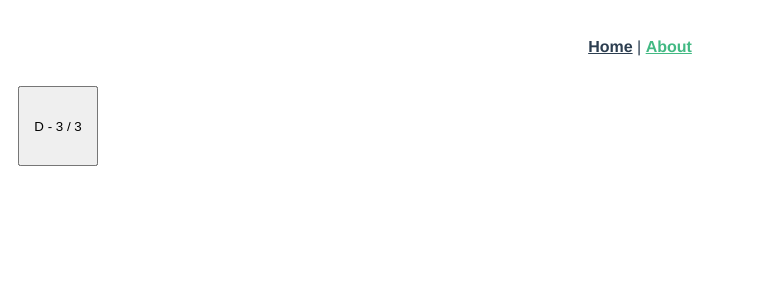
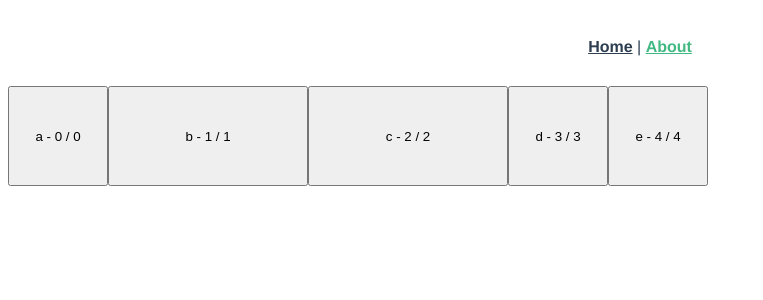
Before and after one commit to fito-cheol/LayoutCheol, a Vue app: page /about in a window 1280 px wide. Shown: the top 300 px of the page, without its empty margins (0-763 px from the left). Built offline with nearby package versions, Linux system fonts and the light colour scheme.

Commit message:
FInish Logic TODO: Clean Up Codes

```diff
--- a/src/components/GridCustom/Item.vue
+++ b/src/components/GridCustom/Item.vue
@@ -14,6 +14,15 @@ const CLICK_PIXEL_DISTANCE = 4
 export default {
   name: 'GridItem',
   props: {
+    item:{
+      type: String
+    },
+    list:{
+      type: Array
+    },
+    size:{
+      type: Number
+    },
     index: {
       type: Number
     },
@@ -26,7 +35,7 @@ export default {
     cellHeight: {
       type: Number
     },
-    cellCountPerRow: {
+    rowCount: {
       type: Number
     },
     rowShift: {
@@ -36,8 +45,6 @@ export default {
     draggable: {
       type: Boolean
     },
-    // 단위 ms : 왼클릭을 얼마나 눌려야 dragEvent가 발생하는지 측정
-    // 실수를 방지하기 위해서 100ms를 주던지 0을 주던지 별로 필요없는 옵션
     dragDelay: {
       type: Number,
       default: 0
@@ -63,11 +70,10 @@ export default {
     }
   },
   mounted () {
-    // TODO: transitioned라는 event가 던제 발생하는지 알아보기
     this.$refs.self
       .addEventListener('transitionend', (event) => {
         if (!this.dragging) {
-          console.log(event)
+          event // event error 안내려고 장식용
           this.zIndex = 1
         }
       }, false)
@@ -85,27 +91,57 @@ export default {
       ]
     },
     style () {
-      let { zIndex, cellWidth, cellHeight, top, left } = this
+      let { zIndex, cellWidth, size, cellHeight, top, left } = this
 
       return {
-        zIndex, // 기본 1
-        width: cellWidth + 'px',
+        zIndex,
+        width: cellWidth * size + 'px',
         height: cellHeight + 'px',
-        transform: `translate3d(${left}px, ${top}px, 0)` // 기본 좌표
+        transform: `translate3d(${left}px, ${top}px, 0)`
       }
     },
-    // sort cellCountPerRow cellWidth cellHeight
-    left () {
+    left(){
+      let accumulSpace = 0
+      // let current_row = 0
+      let start_x = 0
+      let {rowCount, list, sort} = this
+      for (let i =0; i <= sort && i < list.length; i++){ //sort는 1부터 시작하니까 -1 해준다
+        let size = list[i].size
+        let rowNumber = Math.floor((accumulSpace + size - 1) / rowCount)
+        let isOverFlow = Math.floor(accumulSpace / rowCount) != rowNumber;
+        let emptySpace = isOverFlow ? rowCount - (accumulSpace % rowCount): 0;
+        let addedSpace = emptySpace + size
+
+        // current_row = rowNumber
+
+        start_x = (accumulSpace + emptySpace) % rowCount
+        accumulSpace += addedSpace
+      }
       return this.dragging
-        ? this.shiftX // 드래그시
-        : this.rowShift + (this.sort % this.cellCountPerRow) * this.cellWidth // 기본 세팅
+        ? this.shiftX
+        : this.rowShift + start_x * this.cellWidth
+    },
+    top(){
+      let accumulSpace = 0
+      let current_row = 0
+      // let start_x = 0
+      let {rowCount, list, sort} = this
+      for (let i =0; i <= sort && i < list.length; i++){ //sort는 1부터 시작하니까 -1 해준다
+        let size = list[i].size
+        let rowNumber = Math.floor((accumulSpace + size - 1) / rowCount)
+        let isOverFlow = Math.floor(accumulSpace / rowCount) != rowNumber;
+        let emptySpace = isOverFlow ? rowCount - (accumulSpace % rowCount): 0;
+        let addedSpace = emptySpace + size
+
+        current_row = rowNumber
+        // start_x = (accumulSpace + emptySpace) % rowCount
+        accumulSpace += addedSpace
+      }
+      return this.dragging
+        ? this.shiftY
+        :current_row * this.cellHeight
     },
 
-    top () {
-      return this.dragging
-        ? this.shiftY // 드래그시
-        : Math.floor(this.sort / this.cellCountPerRow) * this.cellHeight // 기본 세팅
-    }
   },
   methods: {
     wrapEvent (event) {
@@ -114,21 +150,19 @@ export default {
     },
 
     dragStart (event) {
-      // drag 시작할 때 기본값 세팅
       let e = event.touches ? event.touches[0] : event
 
       this.zIndex = 2
-      // TODO: this.left와 top은 computed에서 나왔음 나중에 확인해볼 것
+
       this.shiftX = this.shiftStartX = this.left
       this.shiftY = this.shiftStartY = this.top
-      // TODO: e.pageX와 this.left가 차이가 나는지 궁금
+
       this.mouseMoveStartX = e.pageX
       this.mouseMoveStartY = e.pageY
 
       this.animate = false
       this.dragging = true
 
-      // 나중에 드래그 끝날 때 없애주는 이벤트 등록
       document.addEventListener('mousemove', this.documentMouseMove)
       document.addEventListener('touchmove', this.documentMouseMove)
 
@@ -138,22 +172,21 @@ export default {
     drag (event) {
       let e = event.touches ? event.touches[0] : event
 
-      let distanceX = e.pageX - this.mouseMoveStartX // 드래그에서 얼마나 벗어났나
+      let distanceX = e.pageX - this.mouseMoveStartX
       let distanceY = e.pageY - this.mouseMoveStartY
 
-      this.shiftX = distanceX + this.shiftStartX // 화면 좌측 상단에서 얼마나 옮겨야하는지
+      this.shiftX = distanceX + this.shiftStartX
       this.shiftY = distanceY + this.shiftStartY
 
-      let gridX = Math.round(this.shiftX / this.cellWidth) // 정수형 좌표
+      let gridX = Math.round(this.shiftX / this.cellWidth)
       let gridY = Math.round(this.shiftY / this.cellHeight)
 
-      // TODO: cellCountPerRow가 아니라 colCount라고 이름을 바꿔야 될거 같음
-      //      근데 cellCountPerRow를 gridY에다가 곱하는게 말이 되는데 뭘까
-      gridX = Math.min(gridX, this.cellCountPerRow - 1)
+      gridX = Math.min(gridX, this.rowCount - 1)
       gridY = Math.max(gridY, 0)
 
-      // gridPositiond은 Layout.vue의 sortList라는 method에서 쓰임
-      let gridPosition = gridX + gridY * this.cellCountPerRow
+      let gridPosition = gridX + gridY * this.rowCount
+
+      console.log(this.shiftX / this.cellWidth, gridX, distanceX, this.shiftStartX, gridPosition)
 
       const $event = {
         event,
@@ -238,7 +271,6 @@ export default {
   z-index: 1;
 }
 
-// transition 참고 https://thoughtbot.com/blog/transitions-and-transforms#:~:text=Transitions%20are%20the%20grease%20in,making%20it%20smooth%20and%20gradual.
 .v-grid-item-animate {
   transition: transform 800ms ease;
 }
--- a/src/components/GridCustom/Layout.vue
+++ b/src/components/GridCustom/Layout.vue
@@ -3,15 +3,12 @@
     <GridItem v-for="v in list"
               :key="v.index"
               :index="v.index"
+              :size="v.size"
               :sort="v.sort"
-
-              :rowNumber="v.rowNumber"
-              :start="v.start"
-              :widthUnit="widthUnit"
-
+              :list="list"
               :draggable="draggable"
               :drag-delay="dragDelay"
-              :row-count="cellCountPerRow"
+              :row-count="rowCount"
               :cell-width="cellWidth"
               :cell-height="cellHeight"
               :window-width="windowWidth"
@@ -19,8 +16,7 @@
               @dragstart="onDragStart"
               @dragend="onDragEnd"
               @drag="onDrag"
-              @click="click"
-              >
+              @click="click">
       <slot name="cell"
             :item="v.item"
             :index="v.index"
@@ -76,32 +72,21 @@ export default {
   },
   data () {
     return {
-      list: [],
+      list: []
     }
   },
   watch: {
     items: {
-      // 중첩된 data를 watch하는 법
-      // https://ui.toast.com/weekly-pick/ko_20190307/
       handler: function (nextItems = []) {
-        let accumulateWidth = 0;
-
         this.list = nextItems.map((item, index) => {
-          const widthUnit = item.size
-          let {rowNumber, start, newAccumulateWidth} = this.calNextPosition(accumulateWidth, widthUnit)
-          accumulateWidth = newAccumulateWidth
-
           return {
-            item:item.content,
+            item: item.content,
+            size: item.size,
             index: index,
             sort: index,
-            rowNumber,
-            start,
-            widthUnit
           }
         })
       },
-      // Will fire as soon as the component is created
       immediate: true
     }
   },
@@ -115,7 +100,7 @@ export default {
     },
 
     height () {
-      return Math.ceil(this.list.length / this.cellCountPerRow) *
+      return Math.ceil(this.list.length / this.rowCount) *
         this.cellHeight
     },
 
@@ -125,7 +110,7 @@ export default {
       }
     },
 
-    cellCountPerRow () {
+    rowCount () {
       return Math.floor(this.gridResponsiveWidth / this.cellWidth)
     },
 
@@ -143,16 +128,6 @@ export default {
     }
   },
   methods: {
-    calNextPosition(accumulateWidth=0, widthUnit=1){
-      let {cellCountPerRow} = this;
-      let rowNumber = Math.floor(accumulateWidth + widthUnit / cellCountPerRow);
-      let isOverFlow = Math.floor(accumulateWidth / cellCountPerRow) != Math.floor(accumulateWidth + widthUnit / cellCountPerRow);
-      let emptySpace = isOverFlow ? cellCountPerRow - (accumulateWidth % cellCountPerRow) : 0;
-
-      const startIndex = accumulateWidth + emptySpace
-      const newAccumulateWidth = accumulateWidth + emptySpace + widthUnit
-      return {rowNumber, start: startIndex, newAccumulateWidth, }
-    },
     /* Returns merged event object */
     wrapEvent (other = {}) {
       return {
@@ -207,50 +182,84 @@ export default {
     onDrag (event) {
       if (this.sortable) {
         this.sortList(event.index, event.gridPosition)
+
       }
 
       this.$emit('drag', this.wrapEvent({ event }))
     },
-    // TODO: 이거 이해하기
+
     sortList (itemIndex, gridPosition) {
       let targetItem = this.list.find(item => item.index === itemIndex)
       let targetItemSort = targetItem.sort
+      let startPointList = this.getStartPointList()
+      let startPoint = startPointList[targetItemSort]
 
       /*
         Normalizing new grid position
       */
-      gridPosition = Math.max(gridPosition, 0)
+      gridPosition = Math.max(gridPosition, -1)
       /*
         If you remove this line you can drag items to positions that
         are further than items array length
       */
-      gridPosition = Math.min(gridPosition, this.list.length - 1)
+      gridPosition = Math.min(gridPosition, startPointList[this.list.length - 1])
 
-      if (targetItemSort !== gridPosition) {
+
+      // sort 의 값만 바꿔준다
+
+      let isDragChangePosition =  startPoint !== gridPosition
+      if (isDragChangePosition) {
         this.list = this.list.map(item => {
+
           if (item.index === targetItem.index) {
+            let new_sort = 0
+            if (gridPosition== -1){
+              return {
+                  ...item,
+                  sort: new_sort,
+                }
+            }
+            for (let sort_index in startPointList){
+              sort_index = Number(sort_index)
+              // 마지막 인덱스가 넘어가면 제일 뒤
+              if (sort_index+1 == startPointList.length){
+                new_sort = sort_index;
+                break;
+              }
+              // 상자 크기 내에 있으면 바꿔줌
+              if (startPointList[sort_index] <= gridPosition && gridPosition < startPointList[sort_index+1]){
+                new_sort = sort_index;
+                break;
+              }
+            }
             return {
-              ...item,
-              sort: gridPosition
-            }
+                  ...item,
+                  sort: new_sort,
+                }
           }
 
-          const { sort } = item
+          const { sort, size } = item
+          let comparedStartPoint = startPointList[sort]
 
-          if (targetItemSort > gridPosition) {
-            if (sort <= targetItemSort && sort >= gridPosition) {
+          let isDraggedLeft = gridPosition < startPoint
+          if (isDraggedLeft) {
+            // 사이즈가 2면 comparedStartPoint >= gridPosition 가 아니라 comparedStartPoint+1 >= gridPosition이 되어야한다
+            if (comparedStartPoint <= startPoint && comparedStartPoint + size -1 >= gridPosition) {
+              console.log('+1 List', sort, comparedStartPoint, gridPosition, startPoint)
+
               return {
                 ...item,
-                sort: sort + 1
+                sort: sort + 1,
               }
             }
           }
-
-          if (targetItemSort < gridPosition) {
-            if (sort >= targetItemSort && sort <= gridPosition) {
+          let isDraggedRight = gridPosition > startPoint
+          if (isDraggedRight) {
+            if (comparedStartPoint > startPoint && comparedStartPoint <= gridPosition) {
+              console.log('-1 List', sort, comparedStartPoint, gridPosition, startPoint)
               return {
                 ...item,
-                sort: sort - 1
+                sort: sort - 1,
               }
             }
           }
@@ -260,6 +269,30 @@ export default {
 
         this.$emit('sort', this.wrapEvent())
       }
+      // sort 순서대로 다시 정렬을 해줘야한다
+      this.list.sort(function(a,b){
+        return Number(a.sort) > Number(b.sort) ? 1: -1
+      })
+
+    },
+    getStartPointList(){
+      let accumulationList = []
+      let centerPointList = []
+      let accumulSpace = 0
+      let {rowCount, list} = this
+      for (let i =0; i < list.length; i++){ //sort는 1부터 시작하니까 -1 해준다
+
+        let size = list[i].size
+        let rowNumber = Math.floor((accumulSpace + size - 1) / rowCount)
+        let isOverFlow = Math.floor(accumulSpace / rowCount) != rowNumber;
+        let emptySpace = isOverFlow ? rowCount - (accumulSpace % rowCount): 0;
+        let addedSpace = emptySpace + size
+
+        accumulationList.push(accumulSpace)
+        centerPointList.push(Number(accumulSpace+size/2))
+        accumulSpace += addedSpace
+      }
+      return accumulationList
     }
   }
 }
--- a/src/views/About.vue
+++ b/src/views/About.vue
@@ -4,12 +4,11 @@
       :draggable="true"
       :sortable="true"
       :items="newItems"
-      cellWidth=100
-      cellHeight=100
-
+      :cellWidth="width"
+      :cellHeight="height"
       >
       <template slot="cell" scope="props">
-          <button style="width:80px; height:80px">{{props.item}} - {{props.index}} / {{props.sort}} </button>
+          <button style="width:100%; height:100%">{{props.item}} - {{props.index}} / {{props.sort}} </button>
       </template>
     </layout>
   </div>
@@ -26,28 +25,17 @@ export default {
   },
   data () {
     return {
+      width:100,
+      height:100,
       items: [
         'a',
         'b',
         'c',
       ],
       newItems:[
-        {
-            content:'a',
-            size:1
-        },
-        {
-            content:'b',
-            size:1
-        },
-        {
-            content:'C',
-            size:2
-        },
-        {
-            content:'D',
-            size:1
-        }
+        {content:'a', size:1},{content:'b',size:2},
+        {content:'c',size:2},{content:'d',size:1},
+        {content:'e',size:1},
       ]
     }
   }
```
